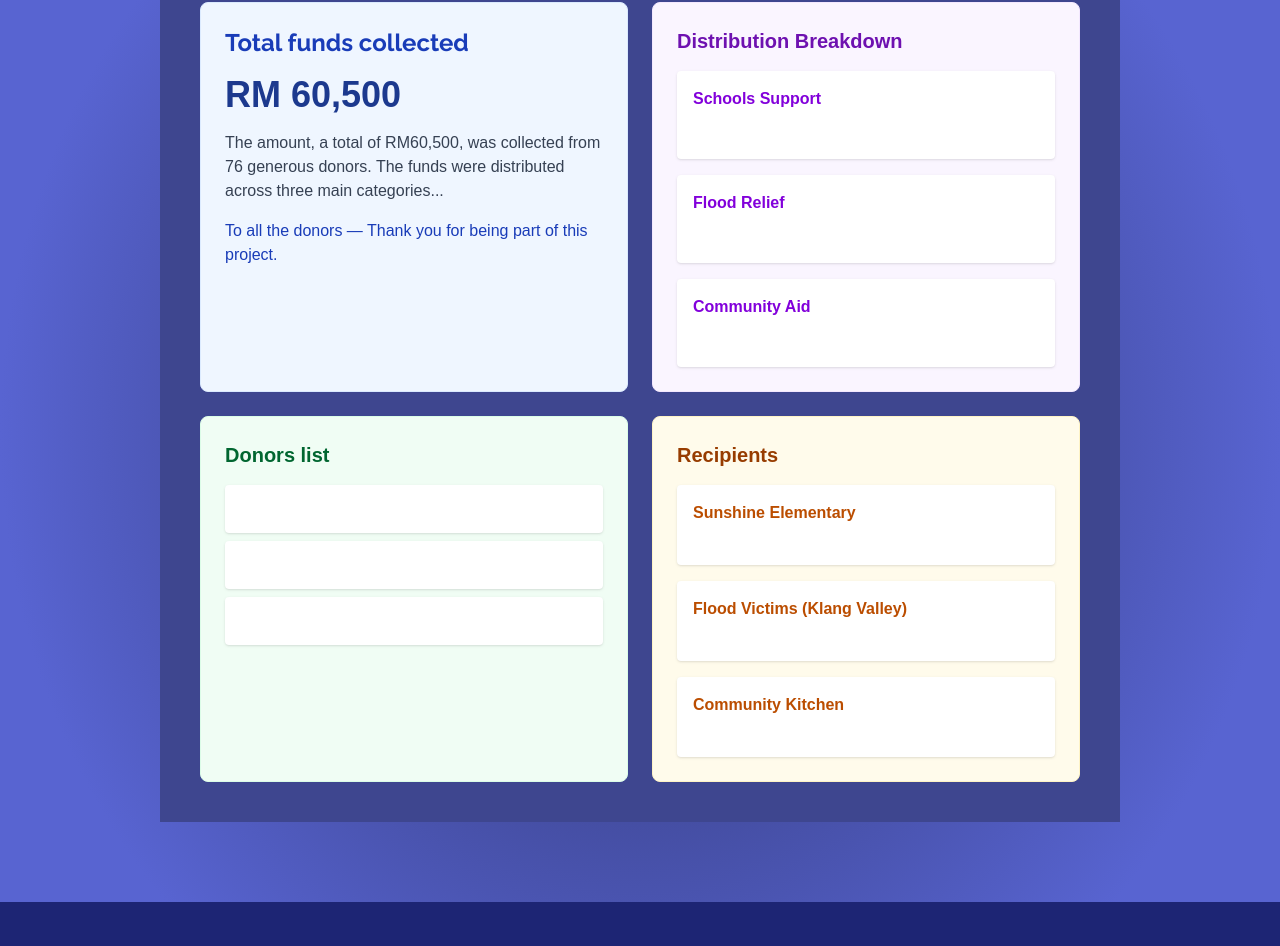
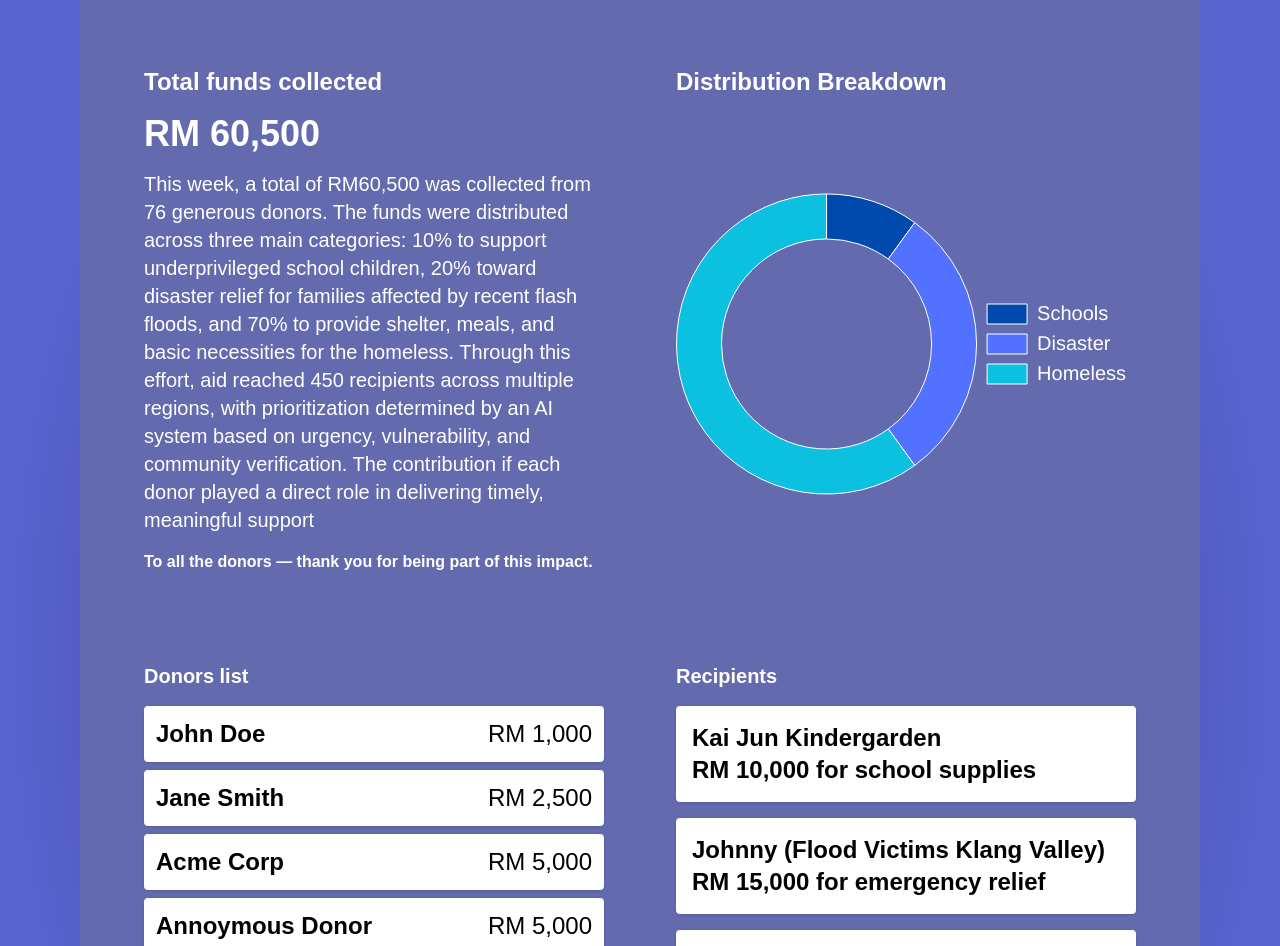
Before and after one commit to kaijun05/hayyaa-charity, a SvelteKit app in the folder frontend/: page /token/1 in a window 1280 px wide. Shown: the part 269-1215 px from the top of the page. Built offline with nearby package versions, Linux system fonts and the light colour scheme; a web font is replaced by a local one.

Commit message:
F to victims

```diff
--- a/frontend/package.json
+++ b/frontend/package.json
@@ -59,5 +59,8 @@
 	},
 	"keywords": [
 		"svelte"
-	]
+	],
+	"dependencies": {
+		"chart.js": "^4.4.8"
+	}
 }
--- a/frontend/src/routes/token/[id]/+page.svelte
+++ b/frontend/src/routes/token/[id]/+page.svelte
@@ -1,9 +1,72 @@
 <script lang="ts">
-	import './../token.css';
 	import './token-id.css';
+	import { onMount } from 'svelte';
+	import { Chart, DoughnutController, ArcElement, Tooltip, Legend } from 'chart.js';
+	import type { PageProps } from './$types.js';
 
-	import type { PageProps } from './$types.js';
+	// Register required Chart.js components (now using DoughnutController)
+	Chart.register(DoughnutController, ArcElement, Tooltip, Legend);
+
+	// Initialize with proper types (changed to 'doughnut')
+	let chart: Chart<'doughnut', number[], string>;
+	let chartCanvas: HTMLCanvasElement;
+
+	// Chart data (keeping your 3 categories)
+	let chartValues = [10, 30, 60];
+	let chartLabels = ['Schools', 'Disaster', 'Homeless'];
+
+	// Props (if you need them)
 	let { data }: PageProps = $props();
+
+	onMount(() => {
+		const ctx = chartCanvas.getContext('2d');
+		if (!ctx) return;
+
+		chart = new Chart(ctx, {
+			type: 'doughnut', // Changed to doughnut
+			data: {
+				labels: chartLabels,
+				datasets: [
+					{
+						label: 'Distribution',
+						backgroundColor: [
+							'#004AAD', // Blue for Schools
+							'#5271FF', // Light blue for Disaster
+							'#0CC0DF' // Teal for Homeless
+						],
+						borderColor: 'rgb(255, 255, 255)',
+						borderWidth: 1,
+						data: chartValues
+					}
+				]
+			},
+			options: {
+				responsive: true,
+				cutout: '70%', // Adjust this to change the doughnut thickness (60-80% is typical)
+				plugins: {
+					legend: {
+						position: 'right'
+					},
+					tooltip: {
+						callbacks: {
+							label: (context) => {
+								return `${context.label}: ${context.raw}%`;
+							}
+						}
+					}
+				}
+			}
+		});
+
+		// Cleanup function
+		return () => {
+			if (chart) {
+				chart.destroy();
+			}
+		};
+	});
+	Chart.defaults.color = '#ffff';
+	Chart.defaults.font.size = 20;
 </script>
 
 <div class="wrapper-container fade-in-up mx-w-10 container mx-auto flex w-3/4 flex-col gap-6 p-4">
@@ -19,72 +82,83 @@
 	<!-- Grid Container -->
 	<div class="grid grid-cols-1 gap-6 p-6 md:grid-cols-2">
 		<!-- Section 1: Total Funds (Left) -->
-		<div class="rounded-lg border border-blue-100 bg-blue-50 p-6">
-			<h1 class="mb-4 text-2xl font-bold text-blue-800">Total funds collected</h1>
-			<p class="mb-4 text-4xl font-bold text-blue-900">RM 60,500</p>
-			<p class="text-gray-700">
-				The amount, a total of RM60,500, was collected from 76 generous donors. The funds were
-				distributed across three main categories...
+		<div class="rounded-lg p-6">
+			<h1 class="mb-4 text-2xl font-bold text-white">Total funds collected</h1>
+			<p class="mb-4 text-4xl font-bold text-white">RM 60,500</p>
+			<p class="text-xl text-white">
+				This week, a total of RM60,500 was collected from 76 generous donors. The funds were
+				distributed across three main categories: 10% to support underprivileged school children,
+				20% toward disaster relief for families affected by recent flash floods, and 70% to provide
+				shelter, meals, and basic necessities for the homeless. Through this effort, aid reached 450
+				recipients across multiple regions, with prioritization determined by an AI system based on
+				urgency, vulnerability, and community verification. The contribution if each donor played a
+				direct role in delivering timely, meaningful support
 			</p>
-			<p class="mt-4 font-medium text-blue-800">
-				To all the donors — Thank you for being part of this project.
+			<p class="font-xl mt-4 font-bold text-white">
+				To all the donors — thank you for being part of this impact.
 			</p>
 		</div>
 
 		<!-- Section 2: Distribution (Right) -->
-		<div class="rounded-lg border border-purple-100 bg-purple-50 p-6">
-			<h2 class="mb-4 text-xl font-bold text-purple-800">Distribution Breakdown</h2>
-			<div class="space-y-4">
-				<div class="rounded bg-white p-4 shadow">
-					<h3 class="font-semibold text-purple-700">Schools Support</h3>
-					<p class="text-2xl font-bold">RM 25,000</p>
-				</div>
-				<div class="rounded bg-white p-4 shadow">
-					<h3 class="font-semibold text-purple-700">Flood Relief</h3>
-					<p class="text-2xl font-bold">RM 20,500</p>
-				</div>
-				<div class="rounded bg-white p-4 shadow">
-					<h3 class="font-semibold text-purple-700">Community Aid</h3>
-					<p class="text-2xl font-bold">RM 15,000</p>
-				</div>
+		<div class="mb-4 p-6 text-2xl font-bold text-white">
+			<h2 class="mb-4 text-2xl font-bold text-white">Distribution Breakdown</h2>
+			<div class="pie-chart">
+				<canvas bind:this={chartCanvas} id="myChart"></canvas>
 			</div>
 		</div>
 
 		<!-- Section 3: Donors List (Left) -->
-		<div class="rounded-lg border border-green-100 bg-green-50 p-6">
-			<h2 class="mb-4 text-xl font-bold text-green-800">Donors list</h2>
+		<div class="mb-4 p-6 text-2xl font-bold text-white">
+			<h2 class="mb-4 text-xl font-bold text-white">Donors list</h2>
 			<div class="space-y-2">
 				<!-- Example donor items -->
-				<div class="flex justify-between rounded bg-white p-3 shadow-sm">
+				<div class="flex justify-between rounded bg-white p-3 text-black shadow-sm">
 					<span>John Doe</span>
 					<span class="font-medium">RM 1,000</span>
 				</div>
-				<div class="flex justify-between rounded bg-white p-3 shadow-sm">
+				<div class="flex justify-between rounded bg-white p-3 text-black shadow-sm">
 					<span>Jane Smith</span>
 					<span class="font-medium">RM 2,500</span>
 				</div>
-				<div class="flex justify-between rounded bg-white p-3 shadow-sm">
+				<div class="flex justify-between rounded bg-white p-3 text-black shadow-sm">
 					<span>Acme Corp</span>
+					<span class="font-medium">RM 5,000</span>
+				</div>
+				<div class="flex justify-between rounded bg-white p-3 text-black shadow-sm">
+					<span>Annoymous Donor</span>
+					<span class="font-medium">RM 5,000</span>
+				</div>
+				<div class="flex justify-between rounded bg-white p-3 text-black shadow-sm">
+					<span>Annoymous Donor</span>
+					<span class="font-medium">RM 5,000</span>
+				</div>
+				<div class="flex justify-between rounded bg-white p-3 text-black shadow-sm">
+					<span>Annoymous Donor</span>
+					<span class="font-medium">RM 5,000</span>
+				</div>
+				<div class="flex justify-between rounded bg-white p-3 text-black shadow-sm">
+					<span>Annoymous Donor</span>
+
 					<span class="font-medium">RM 5,000</span>
 				</div>
 			</div>
 		</div>
 
 		<!-- Section 4: Recipients (Right) -->
-		<div class="rounded-lg border border-amber-100 bg-amber-50 p-6">
-			<h2 class="mb-4 text-xl font-bold text-amber-800">Recipients</h2>
+		<div class="mb-4 p-6 text-2xl font-bold text-white">
+			<h2 class="mb-4 text-xl font-bold text-white">Recipients</h2>
 			<div class="space-y-4">
 				<div class="rounded bg-white p-4 shadow">
-					<h3 class="font-semibold text-amber-700">Sunshine Elementary</h3>
-					<p>RM 10,000 for school supplies</p>
+					<h3 class="font-semibold text-black">Kai Jun Kindergarden</h3>
+					<p class="text-black">RM 10,000 for school supplies</p>
 				</div>
 				<div class="rounded bg-white p-4 shadow">
-					<h3 class="font-semibold text-amber-700">Flood Victims (Klang Valley)</h3>
-					<p>RM 15,000 for emergency relief</p>
+					<h3 class="font-semibold text-black">Johnny (Flood Victims Klang Valley)</h3>
+					<p class="text-black">RM 15,000 for emergency relief</p>
 				</div>
 				<div class="rounded bg-white p-4 shadow">
-					<h3 class="font-semibold text-amber-700">Community Kitchen</h3>
-					<p>RM 8,000 for food supplies</p>
+					<h3 class="font-semibold text-black">Keat Hao (Kitchen Burned)</h3>
+					<p class="text-black">RM 8,000 for food supplies</p>
 				</div>
 			</div>
 		</div>
--- a/frontend/src/routes/token/[id]/token-id.css
+++ b/frontend/src/routes/token/[id]/token-id.css
@@ -6,3 +6,20 @@
 	font-weight: 500;
 	font-style: normal;
 }
+
+main {
+	align-content: center;
+	max-width: 1200px;
+	margin: auto;
+}
+
+.wrapper-container {
+	border-radius: 30px;
+	background-color: #636aae;
+	min-width: fit-content;
+	margin: 40px;
+}
+
+.img-wrapper {
+	padding: 0 48px;
+}
```
Also changed, not shown: 1 other file (tests, documents, lock files or other folders).
